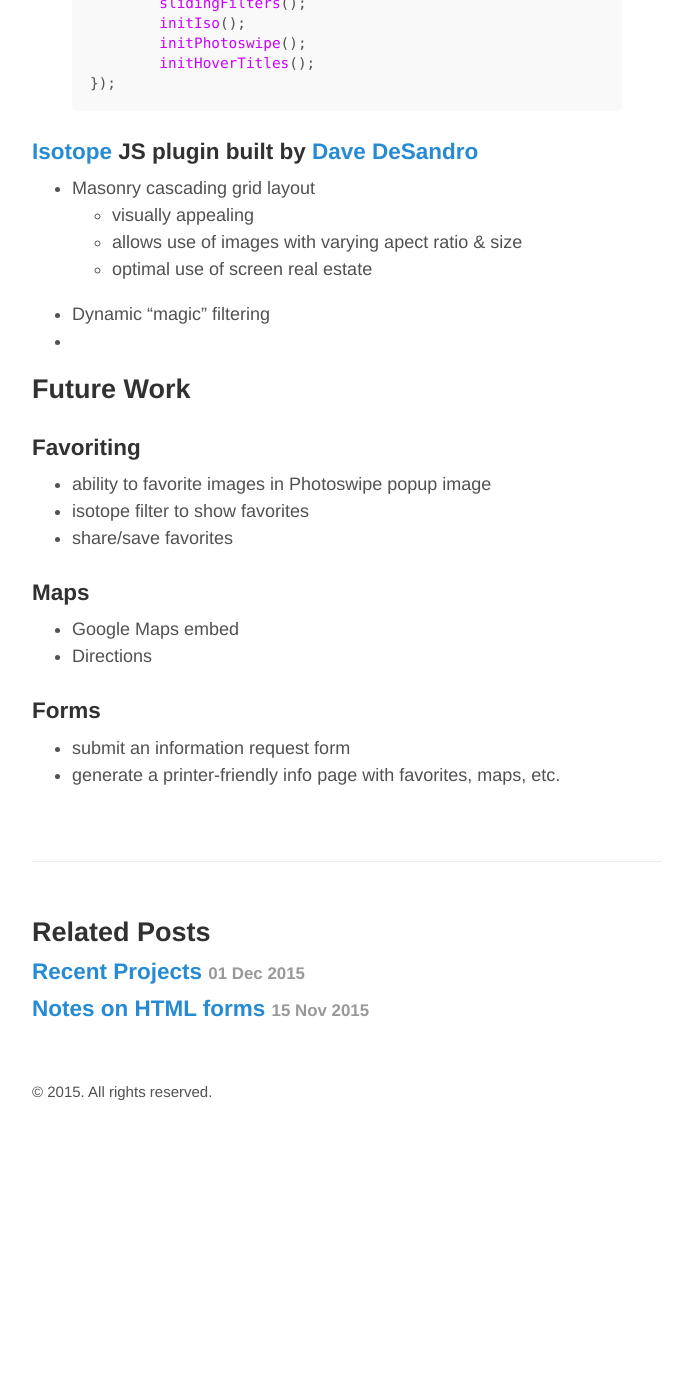
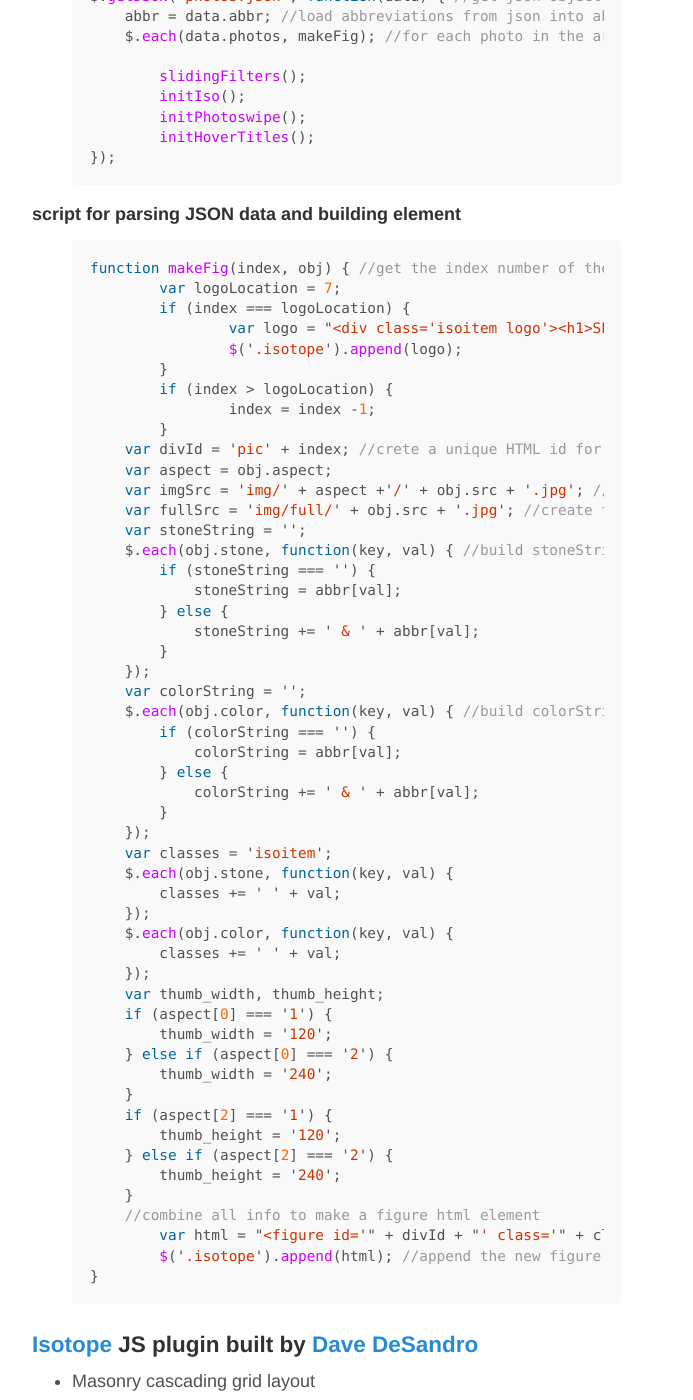
Before and after one commit to jontejada/jontejada.github.io, a Jekyll site: the page built from _posts/2015-12-01-ssv.md, in a window 1280 px wide and 1400 px high, scrolled down 2236 px. Shown: the whole window, without its empty margins (293-986 px from the left). Built offline with Jekyll 4.4.1, drawn with Linux system fonts in a browser that asks for light colours; before the commit the page ends 3377 px from its top, so only the background shows below that; some of the changed text lies outside the part shown.

Commit message:
ssv post edits

```diff
--- a/_posts/2015-12-01-ssv.md
+++ b/_posts/2015-12-01-ssv.md
@@ -41,6 +41,8 @@ categories: galvanize projects
 * easy to add images & edit layout in the future
 * AJAX request ➡ parse JSON ➡ append html to build image gallery
 
+####snippet of photos.JSON
+
 {% highlight JSON %}
     {
 	"photos":[
@@ -61,6 +63,8 @@ categories: galvanize projects
 			"full_height":"900"
 {% endhighlight %}
 
+####AJAX request script
+
 {% highlight js %}
 $.getJSON("photos.json", function(data) { //get json object of full photo data
     abbr = data.abbr; //load abbreviations from json into abbr variable
@@ -73,6 +77,61 @@ $.getJSON("photos.json", function(data) { //get json object of full photo data
 });
 {% endhighlight %}
 
+####script for parsing JSON data and building element
+
+{% highlight js %}
+function makeFig(index, obj) { //get the index number of the array and the object with photo info
+	var logoLocation = 7;
+	if (index === logoLocation) {
+		var logo = "<div class='isoitem logo'><h1>SEDONA<br>STONE<br>VENEER</h1></div>";
+		$('.isotope').append(logo);
+	}
+	if (index > logoLocation) {
+		index = index -1;
+	}
+    var divId = 'pic' + index; //crete a unique HTML id for the div, based on index value
+    var aspect = obj.aspect;
+    var imgSrc = 'img/' + aspect +'/' + obj.src + '.jpg'; //create the thumbnail url
+    var fullSrc = 'img/full/' + obj.src + '.jpg'; //create the full image url
+    var stoneString = '';
+    $.each(obj.stone, function(key, val) { //build stoneString
+        if (stoneString === '') {
+            stoneString = abbr[val];
+        } else {
+            stoneString += ' & ' + abbr[val];
+        }
+    });
+    var colorString = '';
+    $.each(obj.color, function(key, val) { //build colorString
+        if (colorString === '') {
+            colorString = abbr[val];
+        } else {
+            colorString += ' & ' + abbr[val];
+        }
+    });
+    var classes = 'isoitem';
+    $.each(obj.stone, function(key, val) {
+    	classes += ' ' + val;
+    });
+    $.each(obj.color, function(key, val) {
+    	classes += ' ' + val;
+    });
+    var thumb_width, thumb_height;
+    if (aspect[0] === '1') {
+    	thumb_width = '120';
+    } else if (aspect[0] === '2') {
+    	thumb_width = '240';
+    }
+    if (aspect[2] === '1') {
+    	thumb_height = '120';
+    } else if (aspect[2] === '2') {
+    	thumb_height = '240';
+    }
+    //combine all info to make a figure html element
+   	var html = "<figure id='" + divId + "' class='" + classes + "'><a href='" + fullSrc + "' type='image/jpeg' data-size='" + obj.full_width + "x" + obj.full_height + "'><img class='img-' src='"+ imgSrc + "' width='" + thumb_width + "' height='" + thumb_height + "'><h4>" + stoneString + "<br>" + colorString + "</h4></a><figcaption>Stone: " + stoneString + ". Color: " + colorString + "</figcaption></figure>";
+   	$('.isotope').append(html); //append the new figure element to the isotope div
+}
+{% endhighlight %}
 
 
 ###[Isotope](http://isotope.metafizzy.co/) JS plugin built by [Dave DeSandro](http://desandro.com/)
```
